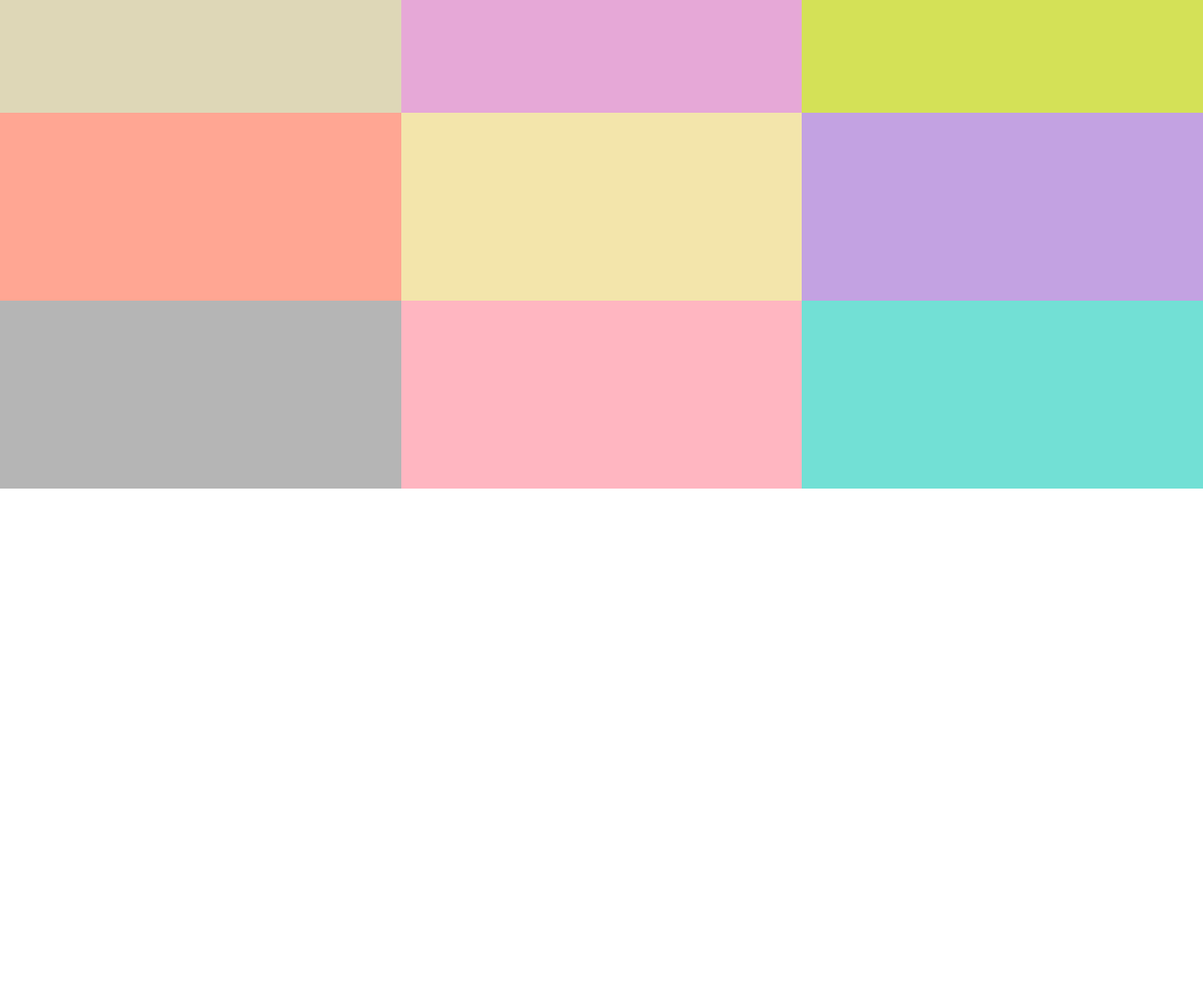
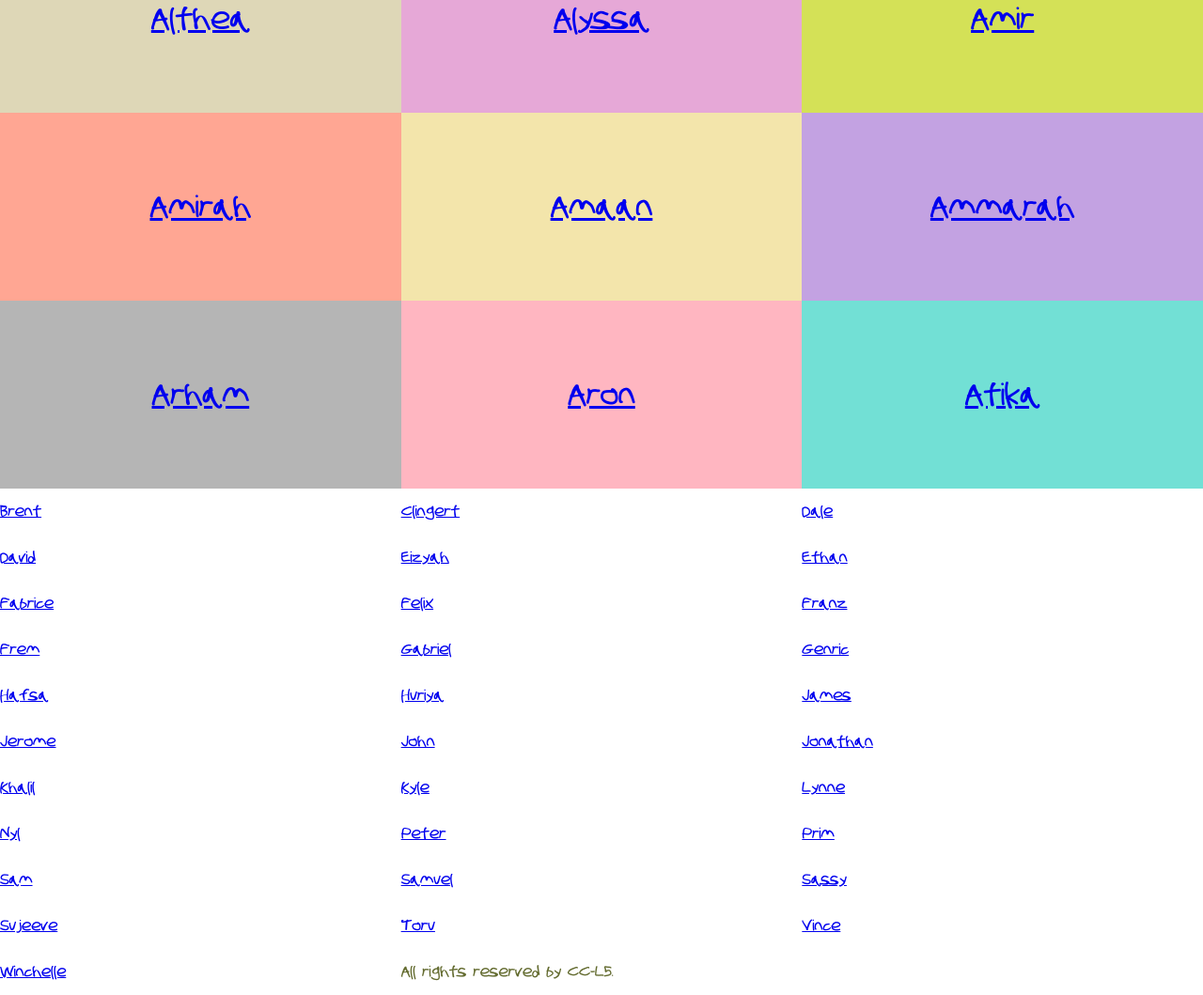
Before and after one commit to amaan-r/Birthday-Repo, a plain HTML site: page index.html in a window 1280 px wide. Shown: the part 880-1939 px from the top of the page at 94% size. Before the commit the page ends 1400 px from the top, so only its background shows below. Drawn offline with Linux system fonts and the light colour scheme.

Commit message:
Update index.html

```diff
--- a/index.html
+++ b/index.html
@@ -16,16 +16,49 @@
 <div class="olive-4" id="link"><a href="./Individual Pages/Rida.html" target="_blank"><p>Rida</p></a></div>
 <div class="olive-5"><button onclick="open_page()"><p>Annika</p></button></div>
 <div class="olive-6"><a href="./Individual Pages/Santino.html" target="_blank"><p>Santino</p></a></div>
-<div class="olive-7"><p></p></div>
-<div class="olive-8"><p></p></div>
-<div class="olive-9"><p></p></div>
-<div class="olive-10"><p></p></div>
-<div class="olive-11"><p></p></div>
-<div class="olive-12"><p></p></div>
-<div class="olive-13"><p></p></div>
-<div class="olive-14"><p></p></div>
-<div class="olive-15"><p></p></div>
-
+<div class="olive-7"><a href="./Individual Pages/Althea.html" target="_blank"><p>Althea</p></a></div>
+<div class="olive-8"><a href="./Individual Pages/Alyssa.html" target="_blank"><p>Alyssa</p></a></div>
+<div class="olive-9"><a href="./Individual Pages/Amir.html" target="_blank"><p>Amir</p></a></div>
+<div class="olive-10"><a href="./Individual Pages/Amirah.html" target="_blank"><p>Amirah</p></a></div>
+<div class="olive-11"><a href="./Individual Pages/Amaan.html" target="_blank"><p>Amaan</p></a></div>
+<div class="olive-12"><a href="./Individual Pages/Ammarah.html" target="_blank"><p>Ammarah</p></a></div>
+<div class="olive-13"><a href="./Individual Pages/Arham.html" target="_blank"><p>Arham</p></a></div>
+<div class="olive-14"><a href="./Individual Pages/Aron.html" target="_blank"><p>Aron</p></a></div>
+<div class="olive-15"><a href="./Individual Pages/Atika.html" target="_blank"><p>Atika</p></a></div>
+<div class="olive-16"><a href="./Individual Pages/Brent.html" target="_blank"><p>Brent</p></a></div>
+<div class="olive-17"><a href="./Individual Pages/Clingert.html" target="_blank"><p>Clingert</p></a></div>
+<div class="olive-18"><a href="./Individual Pages/Dale.html" target="_blank"><p>Dale</p></a></div>
+<div class="olive-19"><a href="./Individual Pages/David.html" target="_blank"><p>David</p></a></div>
+<div class="olive-20"><a href="./Individual Pages/Eizyah.html" target="_blank"><p>Eizyah</p></a></div>
+<div class="olive-21"><a href="./Individual Pages/Ethan.html" target="_blank"><p>Ethan</p></a></div>
+<div class="olive-22"><a href="./Individual Pages/Fabrice.html" target="_blank"><p>Fabrice</p></a></div>
+<div class="olive-23"><a href="./Individual Pages/Felix.html" target="_blank"><p>Felix</p></a></div>
+<div class="olive-24"><a href="./Individual Pages/Franz.html" target="_blank"><p>Franz</p></a></div>
+<div class="olive-25"><a href="./Individual Pages/Frem.html" target="_blank"><p>Frem</p></a></div>
+<div class="olive-26"><a href="./Individual Pages/Gabriel.html" target="_blank"><p>Gabriel</p></a></div>
+<div class="olive-27"><a href="./Individual Pages/Genric.html" target="_blank"><p>Genric</p></a></div>
+<div class="olive-28"><a href="./Individual Pages/Hafsa.html" target="_blank"><p>Hafsa</p></a></div>
+<div class="olive-29"><a href="./Individual Pages/Huriya.html" target="_blank"><p>Huriya</p></a></div>
+<div class="olive-30"><a href="./Individual Pages/James.html" target="_blank"><p>James</p></a></div>
+<div class="olive-31"><a href="./Individual Pages/Jerome.html" target="_blank"><p>Jerome</p></a></div>
+<div class="olive-32"><a href="./Individual Pages/John.html" target="_blank"><p>John</p></a></div>
+<div class="olive-33"><a href="./Individual Pages/Jonathan.html" target="_blank"><p>Jonathan</p></a></div>
+<div class="olive-34"><a href="./Individual Pages/Khalil.html" target="_blank"><p>Khalil</p></a></div>
+<div class="olive-35"><a href="./Individual Pages/Kyle.html" target="_blank"><p>Kyle</p></a></div>
+<div class="olive-36"><a href="./Individual Pages/Lynne.html" target="_blank"><p>Lynne</p></a></div>
+<div class="olive-37"><a href="./Individual Pages/Nyl.html" target="_blank"><p>Nyl</p></a></div>
+<div class="olive-38"><a href="./Individual Pages/Peter.html" target="_blank"><p>Peter</p></a></div>
+<div class="olive-39"><a href="./Individual Pages/Prim.html" target="_blank"><p>Prim</p></a></div>
+<div class="olive-40"><a href="./Individual Pages/Sam.html" target="_blank"><p>Sam</p></a></div>
+<div class="olive-41"><a href="./Individual Pages/Samuel.html" target="_blank"><p>Samuel</p></a></div>
+<div class="olive-42"><a href="./Individual Pages/Sassy.html" target="_blank"><p>Sassy</p></a></div>
+<div class="olive-43"><a href="./Individual Pages/Sujeeve.html" target="_blank"><p>Sujeeve</p></a></div>
+<div class="olive-44"><a href="./Individual Pages/Toru.html" target="_blank"><p>Toru</p></a></div>
+<div class="olive-45"><a href="./Individual Pages/Vince.html" target="_blank"><p>Vince</p></a></div>
+<div class="olive-46"><a href="./Individual Pages/Winchelle.html" target="_blank"><p>Winchelle</p></a></div>
+<div class="footer">
+    <p>All rights reserved by CC-L5.</p>
+</div>
 
 <script>
 function open_page() {
```
